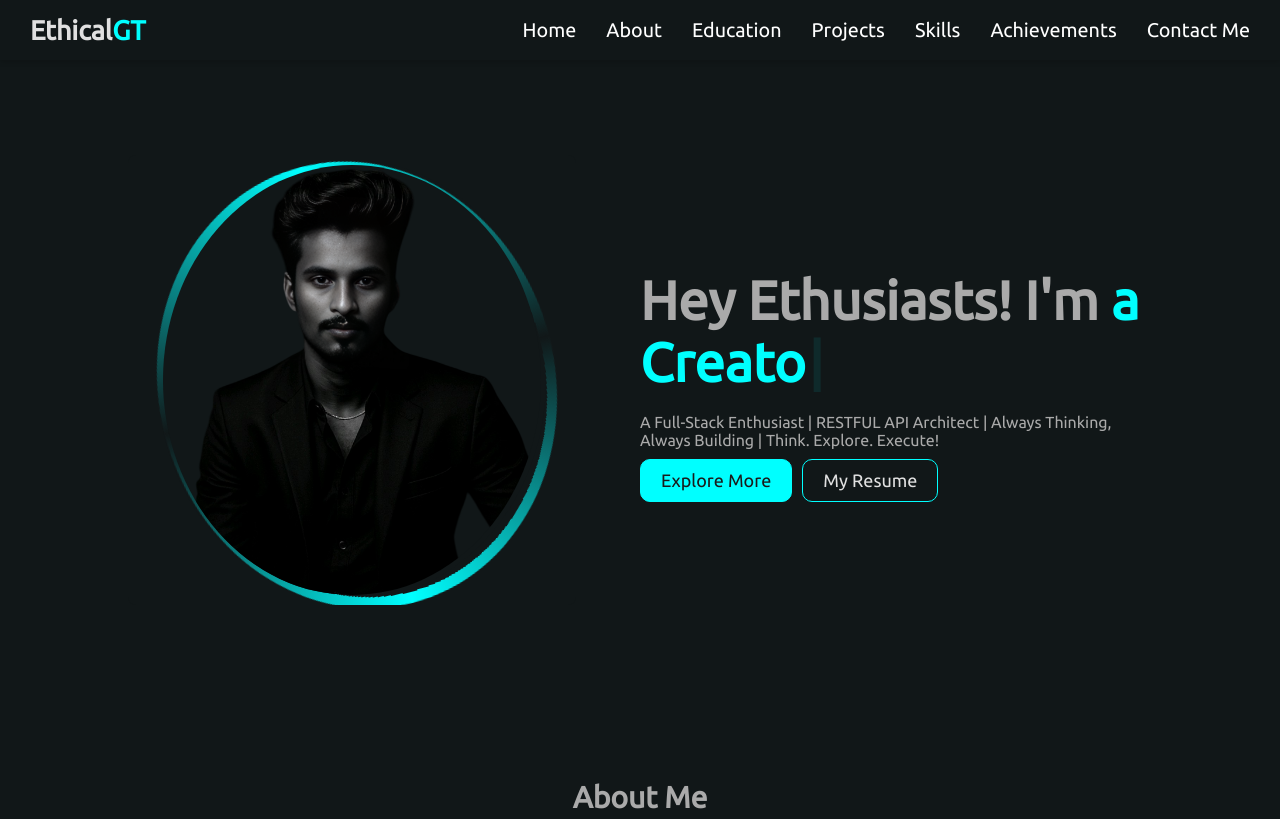
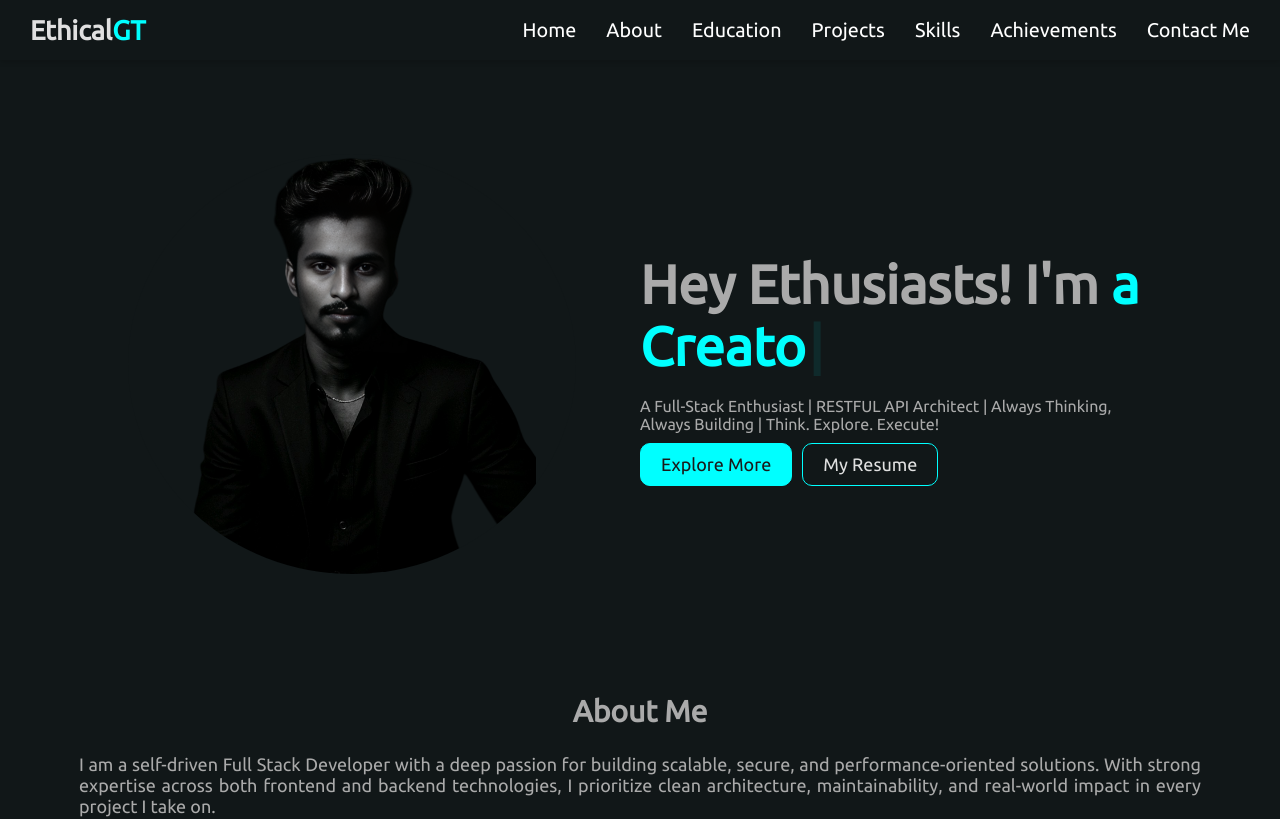
Before and after one commit to EthicalGT/EthicalGT, a React (Create React App) app: page / in a window 1280 px wide. Shown: the top 819 px of the page. Built offline with nearby package versions, Linux system fonts and the light colour scheme.

Commit message:
Portfolio updated by GT.

```diff
--- a/src/components/EducationCertification.js
+++ b/src/components/EducationCertification.js
@@ -6,7 +6,7 @@ const EducationCertification = () => {
             <FadeUpOnScroll>
                 <section id="education">
                     <h1 id="educationHeading">Education & Certifications</h1>
-
+                    <div className="headingContainer"><h1 id="edu-mob-heading">Education</h1></div>
                     <div class="ECContainer">
                         <div class="education-timeline-container">
                             <div class="timeline-card">
@@ -25,6 +25,7 @@ const EducationCertification = () => {
                                 <p><strong>Aggregate CGPA:</strong> Persuing</p>
                             </div>
                         </div>
+                        <h1 id="cert-mob-heading">Certifications</h1>
                         <div class="certification-timeline-container">
                             <div class="timeline-card">
                                 <i class="fa-solid fa-award certificate"></i>
--- a/src/components/HeroContainer.js
+++ b/src/components/HeroContainer.js
@@ -10,9 +10,7 @@ const HeroContainer = () => {
                 <FadeUpOnScroll>
                     <div className="heroContainer">
                         <div className="imgContainer">
-                            <div className="borderGlow">
-                                <img src={GT} alt="Developer-GT" />
-                            </div>
+                            <img src={GT} alt="Developer-GT" />
                         </div>
 
                         <div className="dataContainer">
--- a/src/index.css
+++ b/src/index.css
@@ -226,10 +226,11 @@ section {
 
 .heroContainer {
   width: 100%;
-  height: 90vh;
+  height: 75vh;
   display: flex;
   flex-direction: row;
   align-items: center;
+  margin-top: 5%;
   justify-content: center;
   gap: 5%;
 }
@@ -244,64 +245,22 @@ section {
   border-radius: 8px;
 }
 
-.imgContainer {
-  display: inline-block;
-  border-radius: 50%;
-  padding: 5px;
-  position: relative;
-  background: #111718;
-}
-
-.borderGlow {
-  position: relative;
-  border-radius: 50%;
-  padding: 5px;
-  background: #111718;
-}
-
-.borderGlow::before {
-  content: "";
-  position: absolute;
-  top: 0;
-  left: 0;
-  width: 100%;
-  height: 100%;
-  border-radius: 50%;
-  padding: 5px;
-  background: conic-gradient(#00FFFF 0%, #111718 25%, #00FFFF 50%, #111718 75%, #00FFFF 100%);
-  -webkit-mask:
-    radial-gradient(farthest-side, transparent calc(100% - 10px), black calc(100% - 10px));
-  mask:
-    radial-gradient(farthest-side, transparent calc(100% - 10px), black calc(100% - 10px));
-  animation: rotateColors 2s linear infinite;
-}
-
-.borderGlow img {
+.imgContainer img {
   display: block;
   width: 100%;
-  height: 430px;
+  height: auto;
   border-radius: 50%;
-  object-fit: cover;
+  height: 420px;
+  object-fit: contain;
   background: #111718;
   position: relative;
   z-index: 1;
 }
 
-@keyframes rotateColors {
-  0% {
-    transform: rotate(0deg);
-  }
-
-  100% {
-    transform: rotate(360deg);
-  }
-}
-
-
 
 .heroContainer .dataContainer {
   width: 40%;
-  height: 450px;
+  height: auto;
   display: flex;
   flex-direction: column;
   justify-content: center;
@@ -365,7 +324,9 @@ section {
 
 .aboutmeContainer {
   width: 90%;
-  margin: 20px 5%;
+  margin-top: 20px;
+  margin-left: 5%;
+  margin-right: 5%;
   font-size: 16px;
   text-align: justify;
 }
@@ -375,7 +336,7 @@ section {
 }
 
 .aboutmeContainer h1 {
-  padding-top: 15px;
+  padding-top: 5px;
   text-align: center;
   font-size: 30px;
 }
@@ -383,12 +344,20 @@ section {
 h1 {
   text-align: center;
   font-size: 30px;
-  padding-top: 20px;
+  padding-top: 15px;
+}
+
+.headingContainer {
+  width: 90%;
+  margin: auto;
+  text-align: center;
+  display: flex;
+  justify-content: center;
 }
 
 .ECContainer {
   width: 90%;
-  margin: 30px 5%;
+  margin: 20px 5%;
   display: flex;
   gap: 30px;
   justify-content: center;
@@ -399,7 +368,7 @@ h1 {
   border-left: 4px solid #00ffff;
   padding-left: 30px;
   width: 95%;
-  margin: 40px 30px;
+  margin: 10px 30px;
 }
 
 .timeline-card {
@@ -480,6 +449,14 @@ h1 {
   margin: 5px 0;
   color: #cce7f3;
   font-size: 0.95rem;
+}
+
+#edu-mob-heading {
+  display: none;
+}
+
+#cert-mob-heading {
+  display: none;
 }
 
 .category-buttons {
@@ -980,11 +957,13 @@ footer {
   }
 
   .heroContainer {
+    height: auto;
     flex-direction: column;
   }
 
   .heroContainer .imgContainer {
     width: 100%;
+    padding-top: 50px;
   }
 
   .heroContainer .imgContainer img {
@@ -993,6 +972,7 @@ footer {
   }
 
   .heroContainer .dataContainer {
+    height: auto;
     width: 100%;
     justify-content: flex-start;
     text-align: center;
@@ -1037,14 +1017,14 @@ footer {
 
   .projectsContainer .project-boxes {
     width: 90%;
-    margin: auto;
+    margin: 10px auto;
     height: auto;
   }
 
   .skillContainer .skillNavigators {
-    justify-content: center;
-    gap: 20px;
-    padding: 5px 0px;
+    justify-content: left;
+    gap: 25px;
+    padding: 5px 10px;
     height: auto;
   }
 
@@ -1070,6 +1050,20 @@ footer {
   }
 
   .category-buttons {
+    padding: 0px 10px;
     justify-content: left;
+    gap: 25px;
+  }
+
+  #edu-mob-heading {
+    display: flex;
+  }
+
+  #cert-mob-heading {
+    display: flex;
+  }
+
+  #educationHeading {
+    display: none;
   }
 }
```
